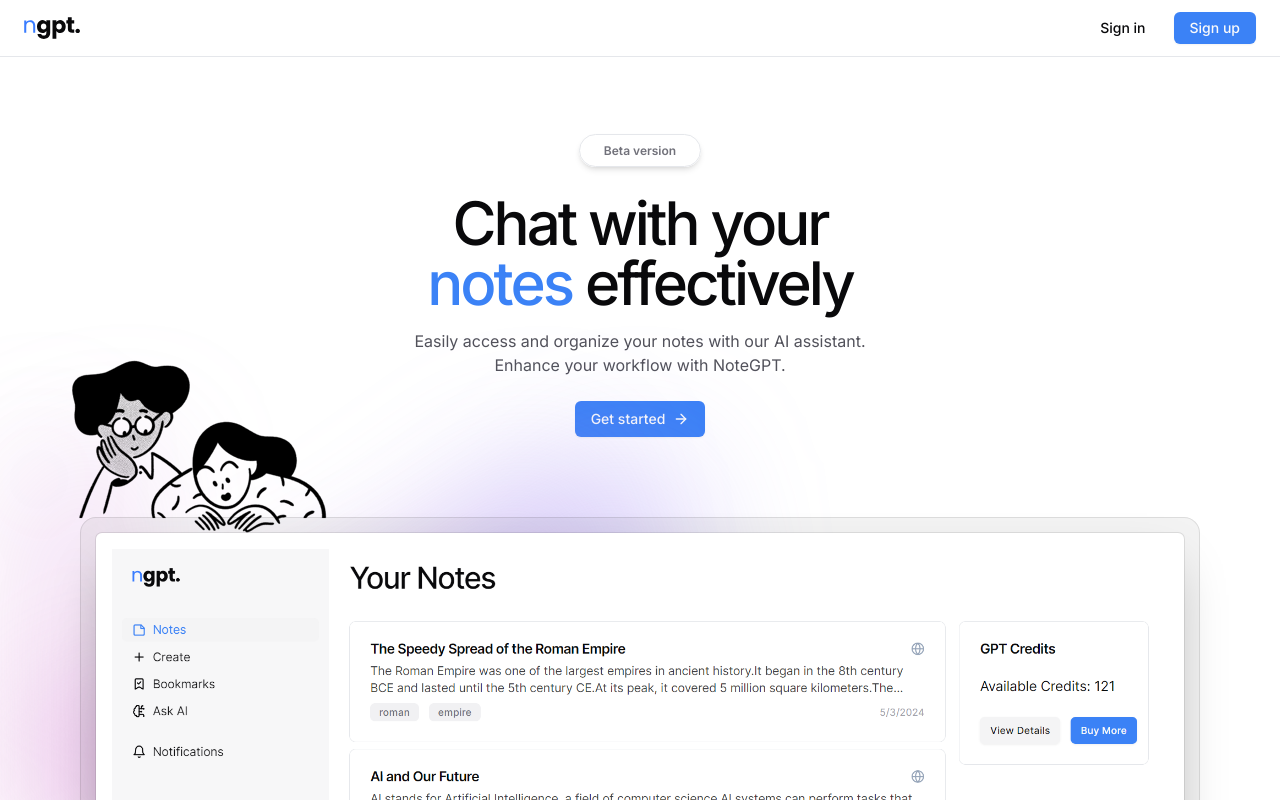
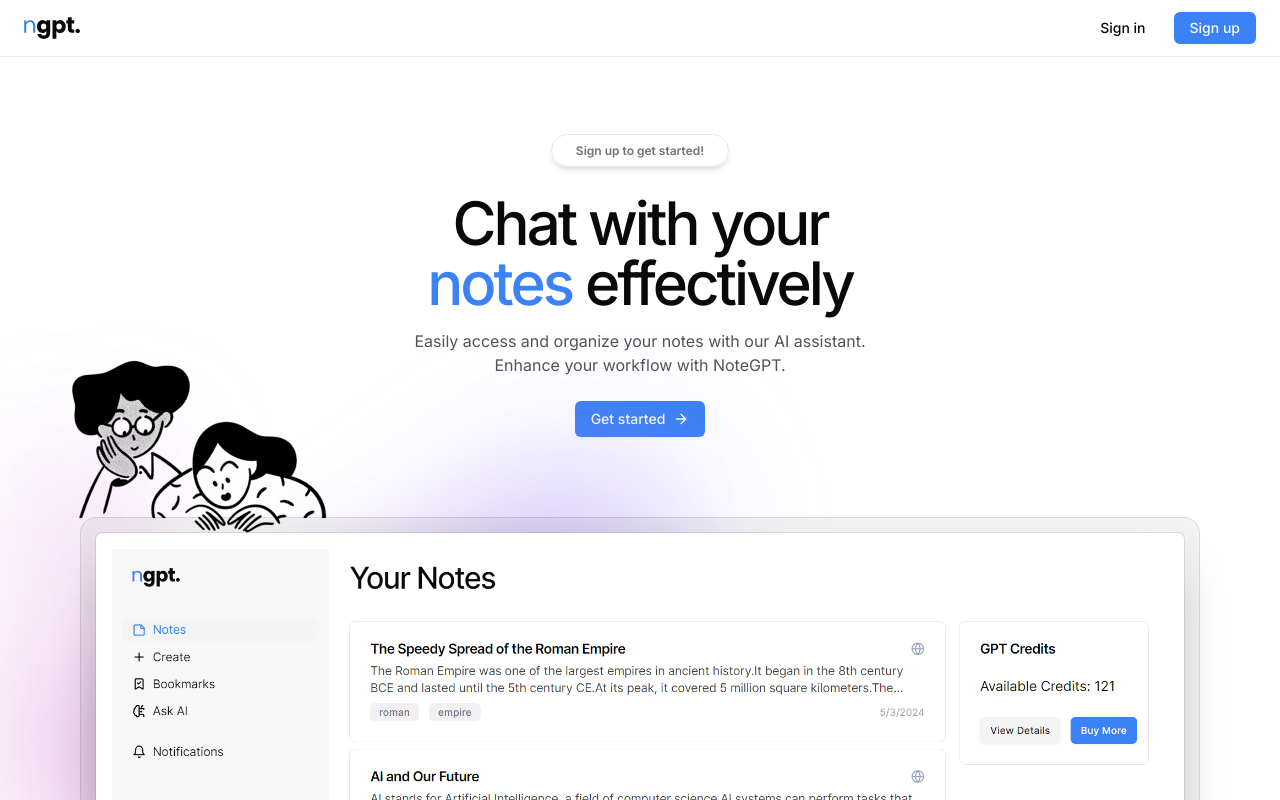
Before and after one commit to abdulrehmandev/notes-gpt, a Next.js app: page / in a window 1280 px wide. Shown: the top 800 px of the page. Built offline with nearby package versions, Linux system fonts and the light colour scheme; no server answers.

Commit message:
Minor Fixes

```diff
--- a/src/app/(home)/page.tsx
+++ b/src/app/(home)/page.tsx
@@ -16,7 +16,7 @@
     <main>
       <Container className="mt-20 text-center">
         <span className="bg-white border font-semibold text-zinc-500 text-xs px-6 py-2 rounded-full shadow-md">
-          Beta version
+          Sign up to get started!
         </span>
         <h1 className="font-medium tracking-tighter text-4xl md:text-6xl max-w-lg mx-auto mt-8">
           Chat with your <span className="text-blue-500">notes</span>{" "}
--- a/src/app/app/layout.tsx
+++ b/src/app/app/layout.tsx
@@ -2,7 +2,7 @@
 import { getAuthSession } from "@/lib/auth";
 import AppSidebar from "@/components/layout/AppSidebar";
 import AppNavbar from "@/components/layout/AppNavbar";
-import { notFound } from "next/navigation";
+import { redirect } from "next/navigation";
 
 interface AppLayoutProps {
   children: React.ReactNode;
@@ -12,7 +12,7 @@
   const session = await getAuthSession();
 
   if (!session?.user) {
-    return notFound();
+    return redirect("/auth/sign-in");
   }
 
   return (
--- a/src/components/auth/SignUpForm.tsx
+++ b/src/components/auth/SignUpForm.tsx
@@ -55,7 +55,7 @@
       return;
     }
 
-    // signUp(data);
+    signUp(data);
     return;
   };
 
@@ -66,13 +66,13 @@
         className="space-y-3 py-4 max-w-xs w-full"
         onChange={() => setError("")}
       >
-        <Alert>
+        {/* <Alert>
           <Info className="w-4 h-4" />
           <AlertTitle>Sign up is not avaialbe at the moment.</AlertTitle>
           <AlertDescription>
             We are currently in a closed beta. Sign up will be available soon.
           </AlertDescription>
-        </Alert>
+        </Alert> */}
         {error && (
           <Alert variant="destructive">
             <AlertCircle className="w-4 h-4" />
@@ -134,8 +134,7 @@
         />
 
         <Button
-          // disabled={!!error}
-          disabled
+          disabled={!!error}
           loading={isLoading}
           type="submit"
           className="block w-full"
--- a/src/components/note/DeleteNoteDialog.tsx
+++ b/src/components/note/DeleteNoteDialog.tsx
@@ -9,7 +9,7 @@
 } from "../ui/Dialoge";
 import { DialogTitle } from "@radix-ui/react-dialog";
 import { Button } from "../ui/Button";
-import { useMutation, useQueryClient } from "react-query";
+import { useMutation } from "react-query";
 import { delete_note_by_id } from "@/services/note";
 import { toast } from "sonner";
 import { useRouter } from "next/navigation";
```
